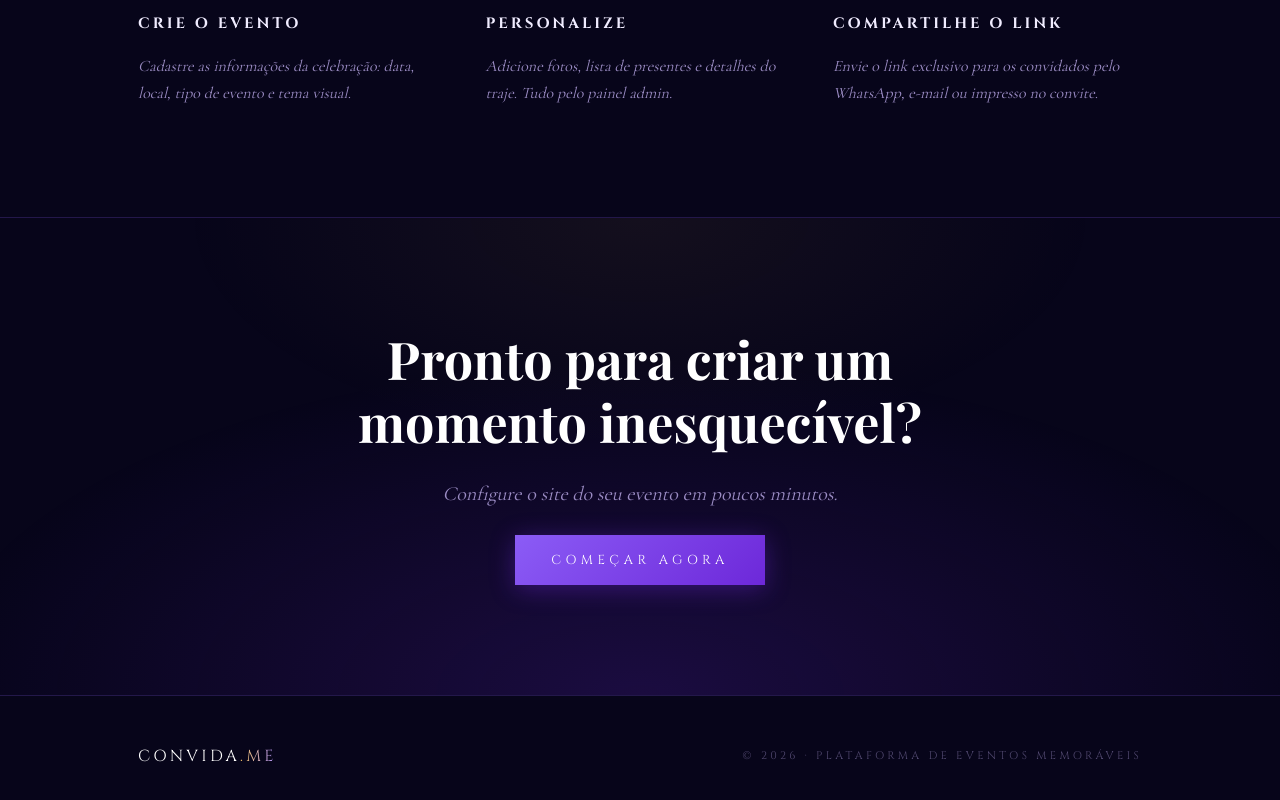
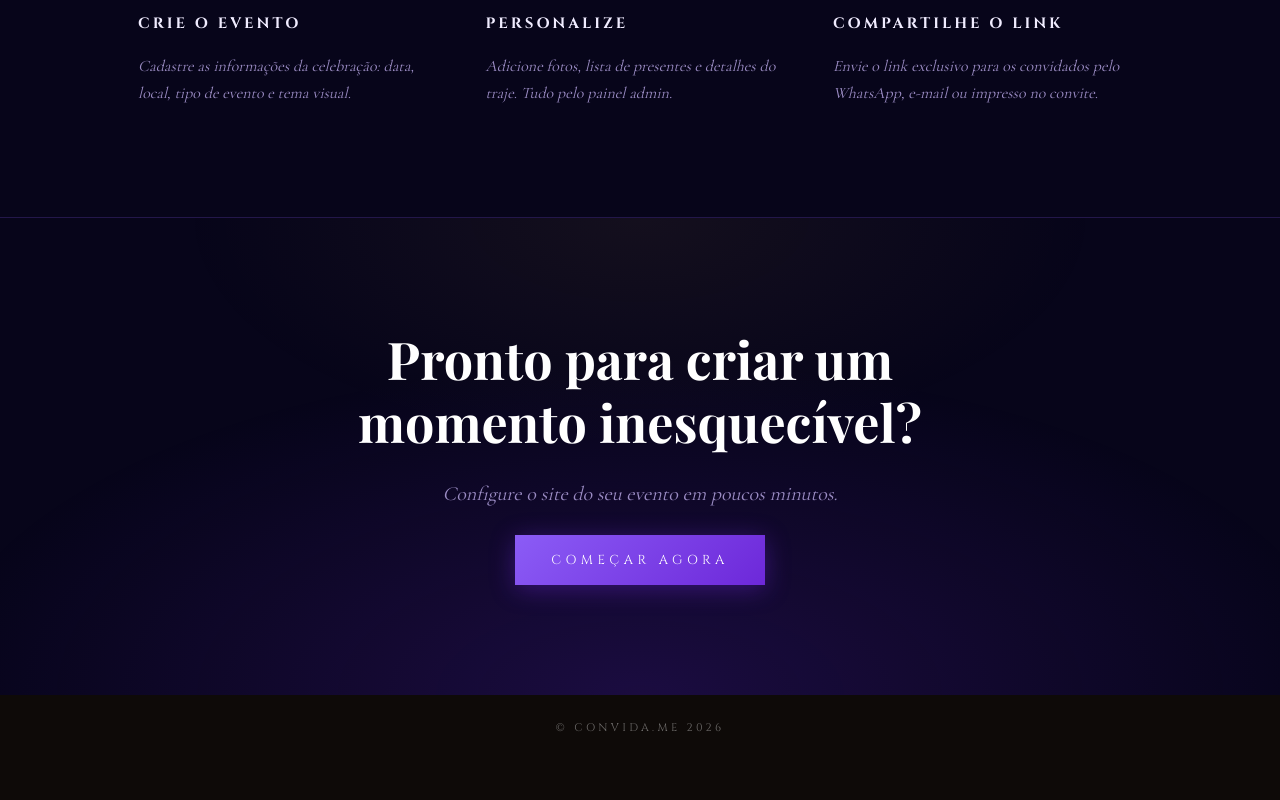
Before and after one commit to roazevedo/festa-duda, a React (Vite) app in the folder frontend/: page / in a window 1280 px wide. Shown: the part 2007-2807 px from the top of the page. After the commit the page ends 2769 px from the top, so only its background shows below. Built offline with nearby package versions, Linux system fonts and the light colour scheme.

Commit message:
feat: corrige horário do Ato VIII para 20h e adiciona footer global Convida.me

```diff
--- a/frontend/src/App.jsx
+++ b/frontend/src/App.jsx
@@ -6,6 +6,7 @@ import Login from './pages/Login'
 import Dashboard from './pages/Dashboard'
 import EventSite from './pages/EventSite'
 import ProtectedRoute from './components/ProtectedRoute'
+import SiteFooter from './components/SiteFooter'
 
 function AppRoutes() {
   const { loading } = useAuth()
@@ -54,11 +55,22 @@ function AppRoutes() {
   )
 }
 
+function AppLayout() {
+  const { loading } = useAuth()
+
+  return (
+    <>
+      <AppRoutes />
+      {!loading && <SiteFooter />}
+    </>
+  )
+}
+
 export default function App() {
   return (
     <AuthProvider>
       <BrowserRouter>
-        <AppRoutes />
+        <AppLayout />
       </BrowserRouter>
     </AuthProvider>
   )
--- a/frontend/src/components/Salao.jsx
+++ b/frontend/src/components/Salao.jsx
@@ -105,7 +105,7 @@ export default function Salao() {
           </div>
           <div className="salao-detail">
             <span className="salao-detail-label">hora</span>
-            <span className="salao-detail-value">21 horas</span>
+            <span className="salao-detail-value">20 horas</span>
           </div>
           <div className="salao-detail">
             <span className="salao-detail-label">estrutura</span>
--- /dev/null
+++ b/frontend/src/components/SiteFooter.css
@@ -0,0 +1,13 @@
+/* ── Footer global — presente em todas as páginas ── */
+.site-footer {
+  padding: 24px 16px;
+  text-align: center;
+}
+
+.site-footer-copy {
+  font-family: var(--font-display, 'Cinzel', serif);
+  font-size: clamp(9px, 1vw, 11px);
+  letter-spacing: 0.3em;
+  text-transform: uppercase;
+  color: rgba(255, 255, 255, 0.4);
+}
--- /dev/null
+++ b/frontend/src/components/SiteFooter.jsx
@@ -0,0 +1,9 @@
+import './SiteFooter.css'
+
+export default function SiteFooter() {
+  return (
+    <footer className="site-footer">
+      <p className="site-footer-copy">© Convida.me 2026</p>
+    </footer>
+  )
+}
--- a/frontend/src/pages/Home.css
+++ b/frontend/src/pages/Home.css
@@ -61,7 +61,6 @@
   background-clip: text;
 }
 
-.landing-logo-sm { font-size: clamp(13px, 1.5vw, 16px); }
 
 .landing-nav-actions {
   display: flex;
@@ -447,21 +446,6 @@
   font-style: italic;
 }
 
-/* ── FOOTER ── */
-.landing-footer {
-  border-top: 1px solid var(--p-border);
-  padding: 28px 0;
-}
-
-.landing-footer-copy {
-  font-family: var(--font-display);
-  font-size: clamp(9px, 1vw, 11px);
-  letter-spacing: 0.3em;
-  color: var(--p-muted);
-  text-transform: uppercase;
-  opacity: 0.5;
-}
-
 /* ── RESPONSIVO ── */
 @media (max-width: 768px) {
   .landing-hero           { grid-template-columns: 1fr; min-height: auto; padding-top: 96px; padding-bottom: 56px; }
--- a/frontend/src/pages/Home.jsx
+++ b/frontend/src/pages/Home.jsx
@@ -199,18 +199,6 @@ export default function Home() {
         </div>
       </section>
 
-      {/* ── FOOTER ── */}
-      <footer className="landing-footer">
-        <div className="landing-nav-inner">
-          <button className="landing-logo landing-logo-sm" onClick={() => navigate('/')}>
-            Convida<span>.me</span>
-          </button>
-          <p className="landing-footer-copy">
-            © {new Date().getFullYear()} · plataforma de eventos memoráveis
-          </p>
-        </div>
-      </footer>
-
     </div>
   )
 }
```
